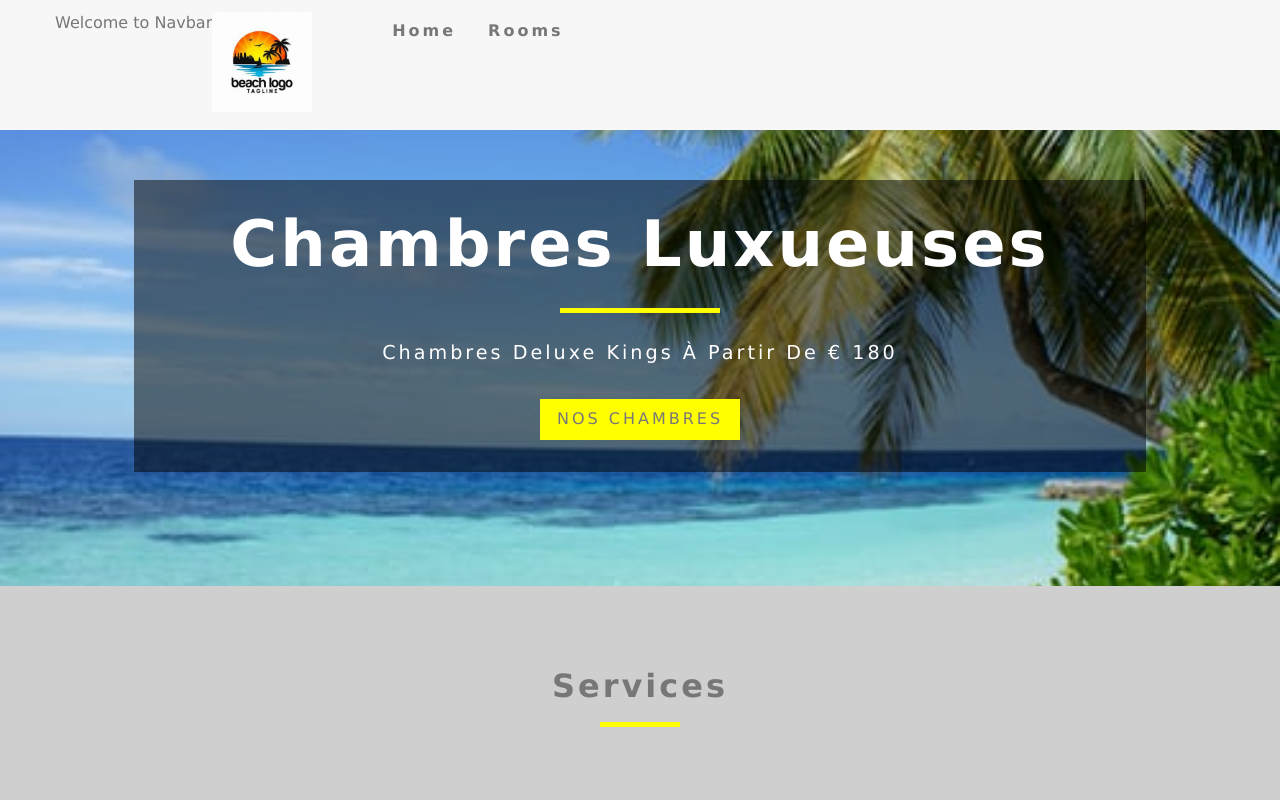
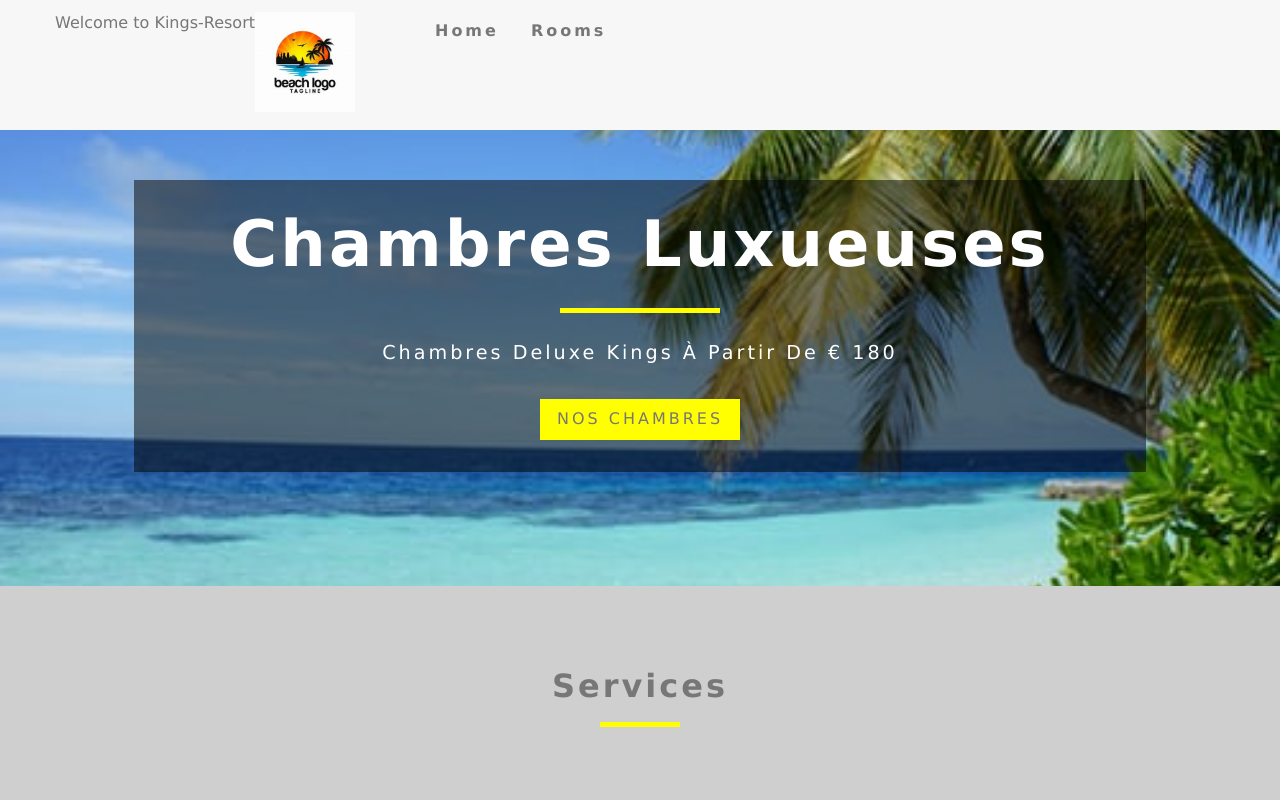
Before and after one commit to Mgbams/kings-resort, a React (Create React App) app: page / in a window 1280 px wide. Shown: the top 800 px of the page. Built offline with nearby package versions, Linux system fonts and the light colour scheme.

Commit message:
updates in app.js

```diff
--- a/src/components/Navbar.js
+++ b/src/components/Navbar.js
@@ -15,7 +15,7 @@ export default class Navbar extends Component {
       <nav className="navbar">
         <div className="nav-center">
           <div className="nav-header">
-            Welcome to Navbar
+            Welcome to Kings-Resort
             <Link to="/">
               <img src={resortlogo} alt="king's resort logo" className="logo" />
             </Link>
```
